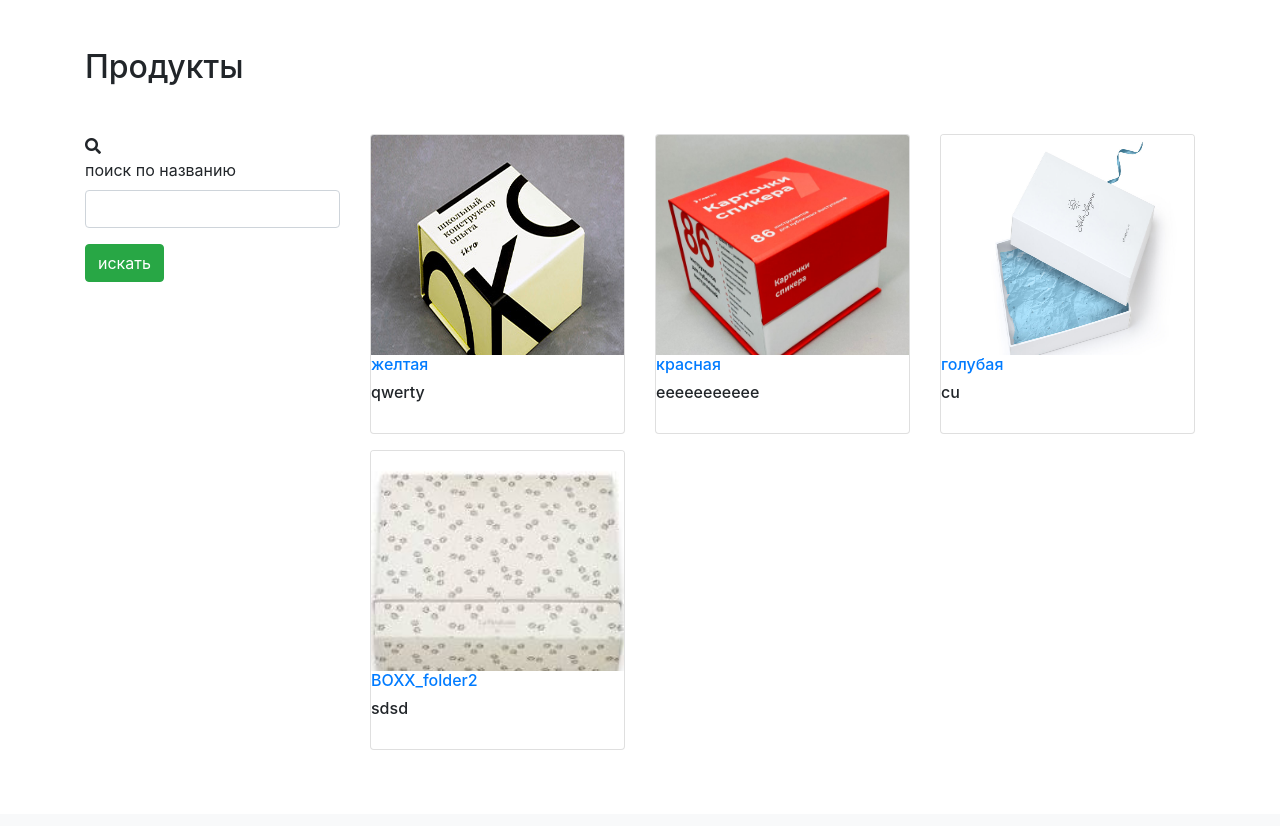
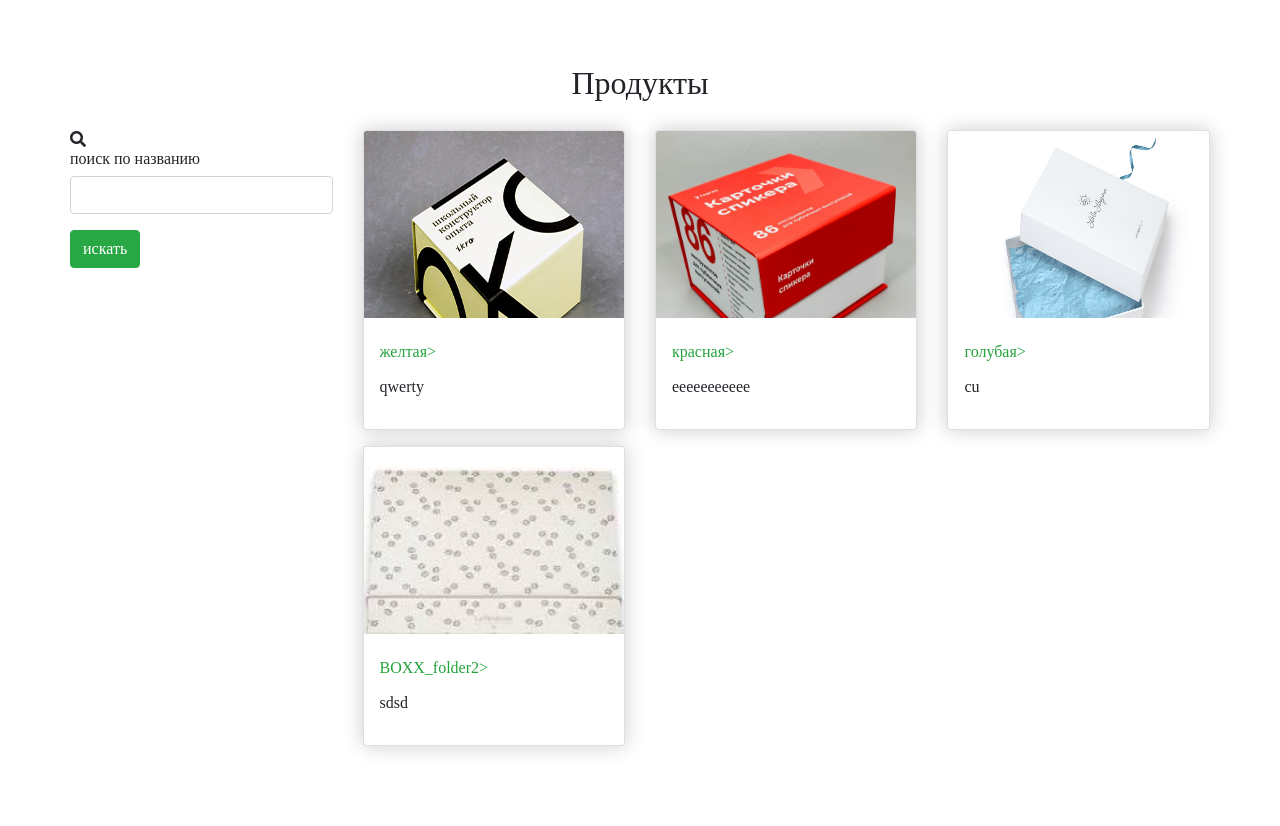
Before and after one commit to Ark005/to_start, a Django app: page /products_by_category/1/ in a window 1280 px wide. Shown: the part 72-898 px from the top of the page. Before the commit the page ends 822 px from the top, so only its background shows below. Run offline with Django 3.2, Linux system fonts and the light colour scheme; data comes from the database, SQL or seed files in the repository; both versions use the stored data as it was after the commit; some libraries are stand-ins or nearby versions.

Commit message:
шрифты на субкатегории

```diff
--- a/products/templates/products/category_products.html
+++ b/products/templates/products/category_products.html
@@ -6,14 +6,22 @@
 {% block content %}
 
 
+<div class="blog">
+
+	<H6 STYLE="font-family: 'avenir next rounded std'">
+   <div class="container">
+
+   <h2 class="text-center">Продукты</h2>
+   <H6 STYLE="font-family: 'avenir next rounded std'"></H6>
+   <br>
+	<div class="row">
 
 
 
-  <div class="container my-5">
-  	<h2 class="my-5">Продукты</h2>
     <div class="row">
     <div class="col-md-3">
 		<span class="icon"><i class="fa fa-search"></i></span>
+		<H6 STYLE="font-family: 'avenir next rounded std'">
 			<form method="get">
 				{{ filter.form| crispy }}
 			<button type= "submit"
@@ -31,8 +39,18 @@
 				</div>
 				<figcaption class="info-wrap">
 					<!-- Старый -->
-					<h6 class="title text-dots"><a href="/product/{{ product.slug }}">{{ product.name }}</a></h6>
-					<h6 class="title text-dots">{{ product.preview_text }}</a></h6>
+
+					<div class="card-body">
+						<H6 STYLE="font-family: 'Courier New'"></H6>
+						 <h6 class="card-title"><a href="/product/{{ product.slug }}"><p style="color:rgb(36, 163, 60)">{{ product.name }}></p></a></h6>
+				 {{ product.preview_text}}
+
+
+						 <p class="card-text">
+
+
+						  </p>
+						 </div>
 					<div class="action-wrap">
 						<!-- <a href="cart/{{ product.slug }}" class="btn btn-primary btn-sm"> Add to Cart </a>
             			<a href="cart/" class="btn btn-primary btn-sm"> View Cart </a> -->
--- a/products/templates/products/products_details.html
+++ b/products/templates/products/products_details.html
@@ -15,7 +15,7 @@
     <div class="img-big-wrap">
 
       <div> <a href="#"><img src="/media/{{product.mainimage }}" style="width: 450px"></a></div>
-   <!--    <div> <a href="#"><img src="/media/{{boxsizes.mainimage }}" style="width: 450px"></a></div> -->
+ <!-- <div> <a href="#"><img src="/media/{{boxsizes.mainimage }}" style="width: 450px"></a></div> -->
      <h4> </h4>
 
 
```
Also changed, not shown: db.sqlite3.
